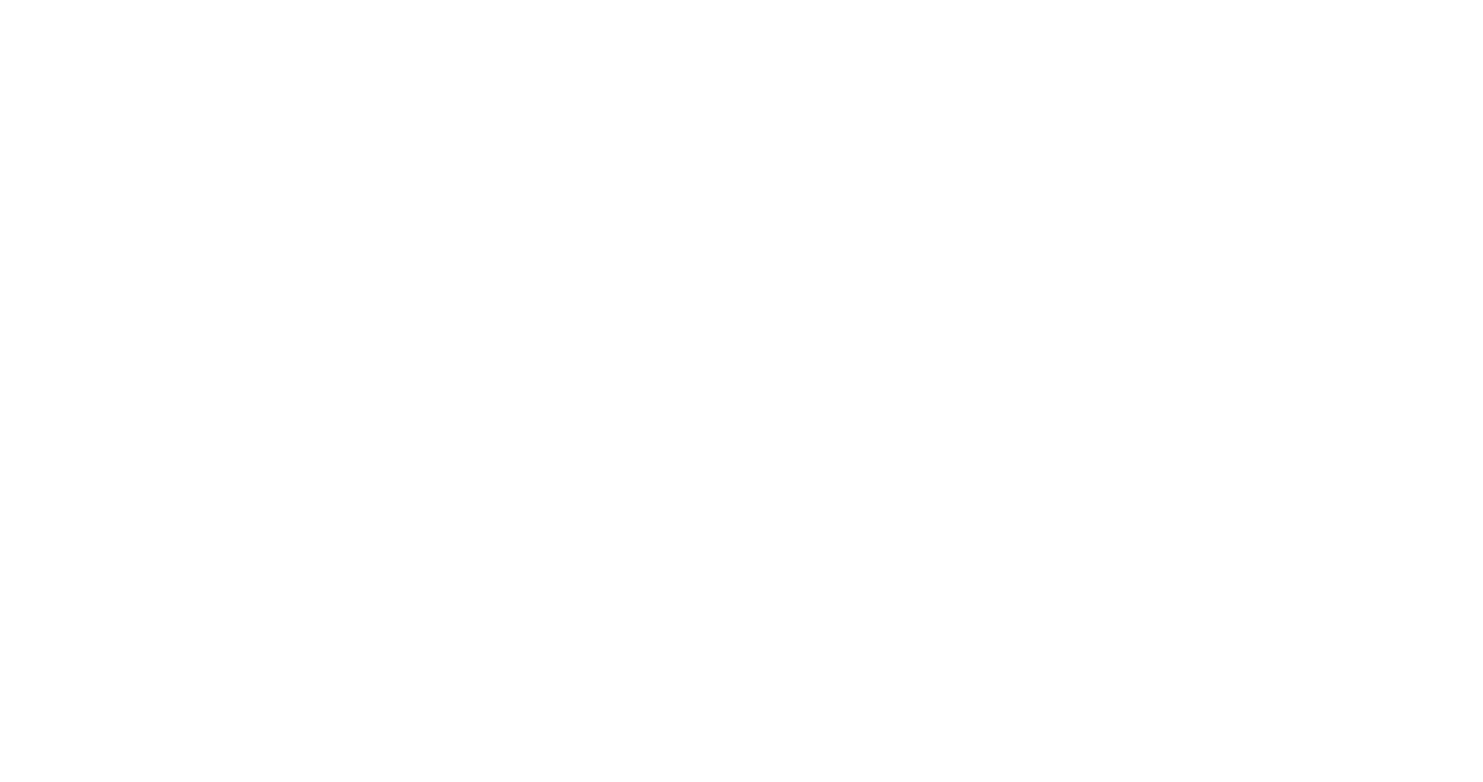
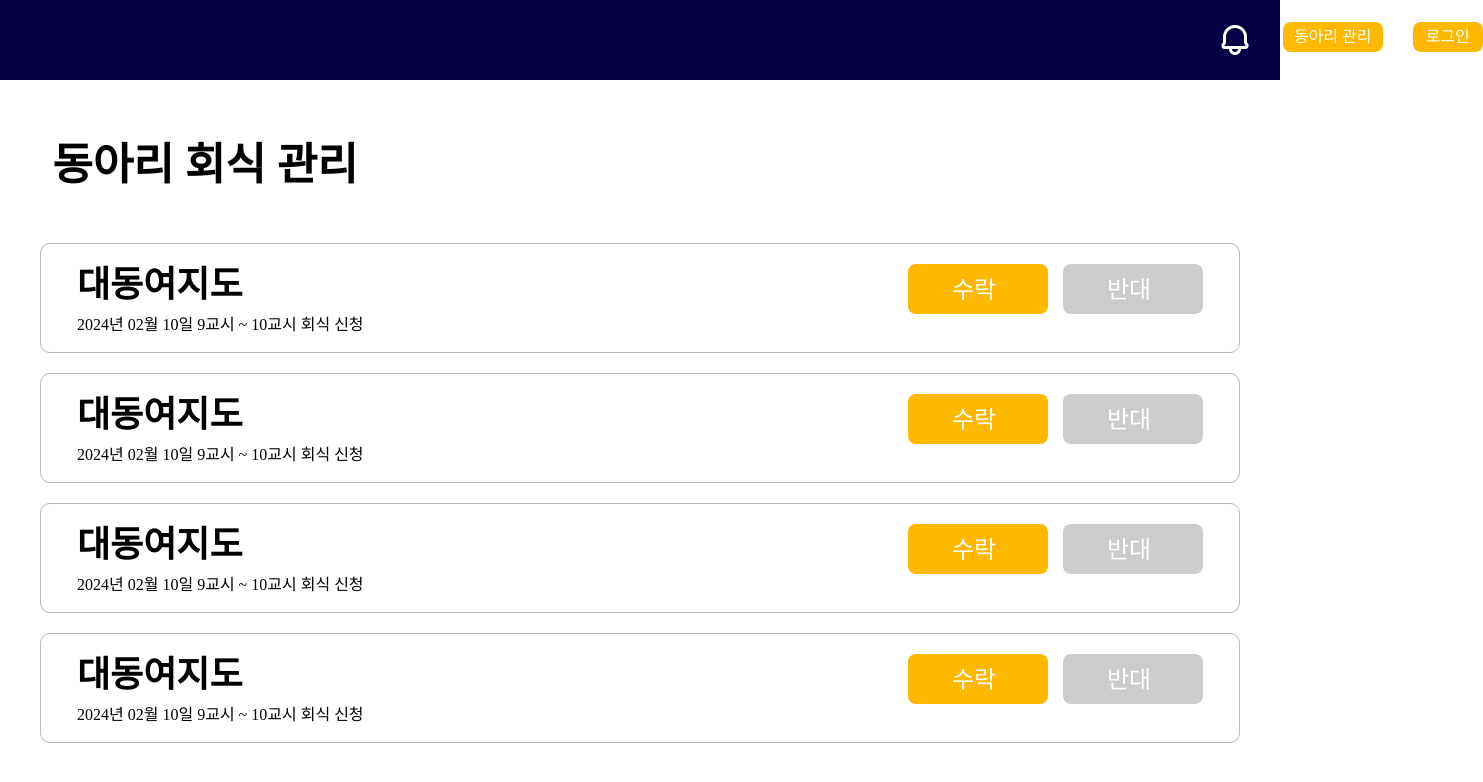
Before and after one commit to Team-jeong-ho-kim/Daedongyeojido_FE, a React (Create React App) app: page /Dine in a window 1280 px wide. Before the commit this address had no page. Shown: the top 782 px of the page, 1483 px wide, since content can reach past the window. Built offline with nearby package versions, Linux system fonts and the light colour scheme.

Commit message:
🌧 :: 동아리 회식 관리 페이지 퍼블리싱

```diff
--- a/src/MainRouter.tsx
+++ b/src/MainRouter.tsx
@@ -2,6 +2,7 @@
 import Mainpage from "./page/Mainpage";
 import { GlobalStyle } from "./GlobalStyle.style";
 import Applicationpage from "./page/Applicationpage";
+import Dinepage from "./page/Dinepage";
 
 function MainRouter() {
   return (
@@ -10,6 +11,7 @@
       <Routes>
         <Route path="/" element={<Mainpage />} />
         <Route path="/Application" element={<Applicationpage />} />
+        <Route path="/Dine" element={<Dinepage />} />
       </Routes>
     </BrowserRouter>
   );
--- /dev/null
+++ b/src/page/Dinepage.tsx
@@ -0,0 +1,104 @@
+import styled from "styled-components";
+import Header from "../components/Header";
+
+const Dinepage = () => {
+  const Dines = [
+    { name: "대동여지도", time: "2024년 02월 10일 9교시 ~ 10교시 회식 신청" },
+    { name: "대동여지도", time: "2024년 02월 10일 9교시 ~ 10교시 회식 신청" },
+    { name: "대동여지도", time: "2024년 02월 10일 9교시 ~ 10교시 회식 신청" },
+    { name: "대동여지도", time: "2024년 02월 10일 9교시 ~ 10교시 회식 신청" },
+  ];
+  return (
+    <Container>
+      <Header />
+      <Wrapper>
+        <Title>동아리 회식 관리</Title>
+        {Dines.map((element) => (
+          <DineWrapper>
+            <Club>
+              <ClubName>{element.name}</ClubName>
+              <DineTime>{element.time}</DineTime>
+            </Club>
+            <Button>
+              <AcceptanceBtn>수락</AcceptanceBtn>
+              <RefusalBtn>반대</RefusalBtn>
+            </Button>
+          </DineWrapper>
+        ))}
+      </Wrapper>
+    </Container>
+  );
+};
+
+const Container = styled.div``;
+
+const Title = styled.p`
+  font-size: 44px;
+  font-weight: 900;
+  margin: 0px 870px 30px 0px;
+`;
+
+const Wrapper = styled.div`
+  display: flex;
+  flex-direction: column;
+  align-items: center;
+  gap: 20px;
+  margin-top: 60px;
+`;
+
+const DineWrapper = styled.div`
+  display: flex;
+  justify-content: space-between;
+  width: 1200px;
+  height: 110px;
+  padding: 20px 36px;
+  border-radius: 10px;
+  border: 1px solid rgba(110, 110, 135, 0.5);
+`;
+
+const Club = styled.div`
+  display: flex;
+  flex-direction: column;
+  gap: 8px;
+`;
+
+const ClubName = styled.p`
+  font-size: 36px;
+  font-weight: 900;
+`;
+
+const DineTime = styled.p`
+  font-size: 16px;
+  font-weight: 500;
+`;
+
+const Button = styled.div`
+  display: flex;
+  gap: 15px;
+`;
+
+const AcceptanceBtn = styled.div`
+  width: 140px;
+  height: 50px;
+  background-color: #ffb800;
+  border-radius: 8px;
+  padding: 12px 44px;
+  font-size: 24px;
+  font-weight: 500;
+  color: #ffffff;
+  cursor: pointer;
+`;
+
+const RefusalBtn = styled.div`
+  width: 140px;
+  height: 50px;
+  background-color: #cccccc;
+  border-radius: 8px;
+  padding: 12px 44px;
+  font-size: 24px;
+  font-weight: 500;
+  color: #ffffff;
+  cursor: pointer;
+`;
+
+export default Dinepage;
```
